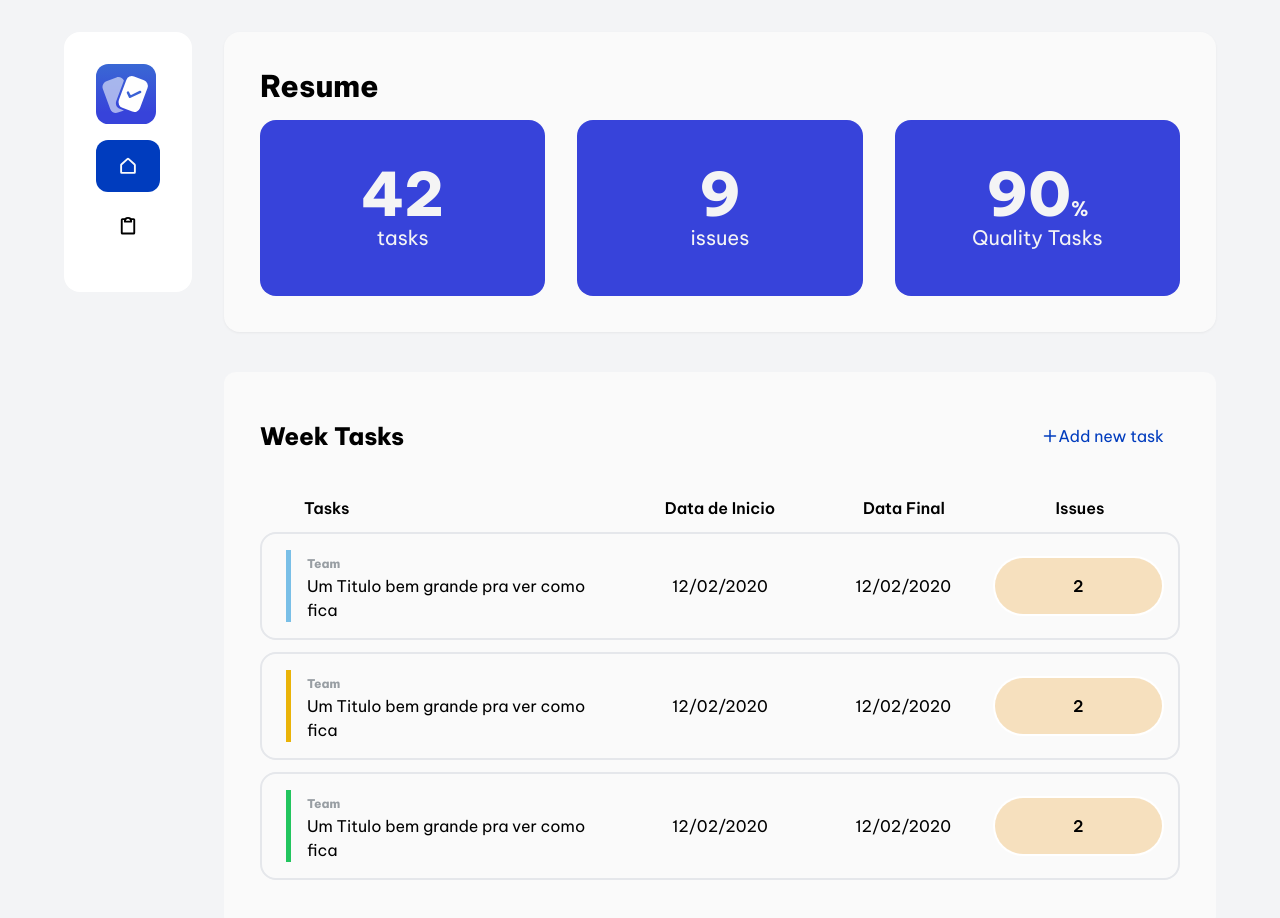
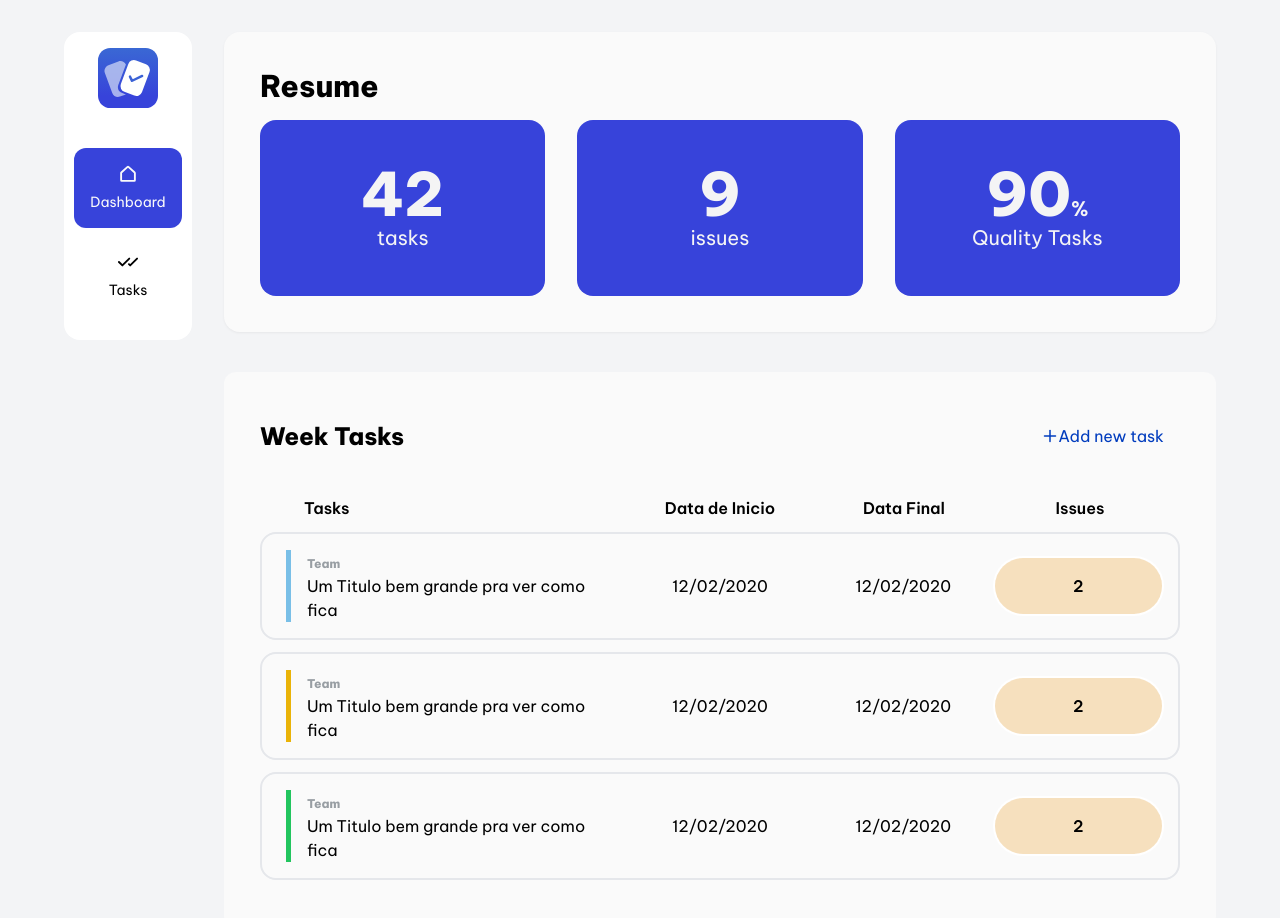
Before and after one commit to falaigor/tasks-quality-web, a React (Vite) app: page / in a window 1280 px wide. Shown: the top 918 px of the page. Built offline with nearby package versions, Linux system fonts and the light colour scheme.

Commit message:
update sidebar

```diff
--- a/src/components/Sidebar/index.tsx
+++ b/src/components/Sidebar/index.tsx
@@ -1,17 +1,23 @@
-import { Clipboard, HouseSimple } from "phosphor-react";
+import { Checks, Clipboard, HouseSimple } from "phosphor-react";
 
 export function Sidebar() {
+  const variant = {
+    active: `p-4 my-2 gap-2 text-sm text-zinc-50 bg-primary rounded-xl flex flex-col justify-center items-center`,
+    default: `p-4 my-2 gap-2 text-sm hover:text-zinc-50 hover:bg-primary transition-all rounded-xl flex flex-col justify-center items-center`,
+  };
   return (
     <div className="w-32">
-      <aside className="fixed w-32 p-8 bg-white rounded-2xl">
+      <aside className="fixed w-32 p-4 bg-white rounded-2xl flex flex-col items-center">
         <img src="/favicon.svg" width="60px" alt="" />
-        <nav className="mt-4">
+        <nav className="mt-8">
           <ul>
-            <li className="p-4 my-2 text-zinc-50 bg-blue-500 rounded-xl flex justify-center items-center">
+            <li className={variant.active}>
               <HouseSimple weight="bold" size={20} />
+              Dashboard
             </li>
-            <li className="p-4 my-2 hover:text-zinc-800 hover:bg-blue-500 rounded-xl flex justify-center items-center">
-              <Clipboard weight="bold" size={20} />
+            <li className={variant.default}>
+              <Checks weight="bold" size={20} />
+              Tasks
             </li>
           </ul>
         </nav>
```
